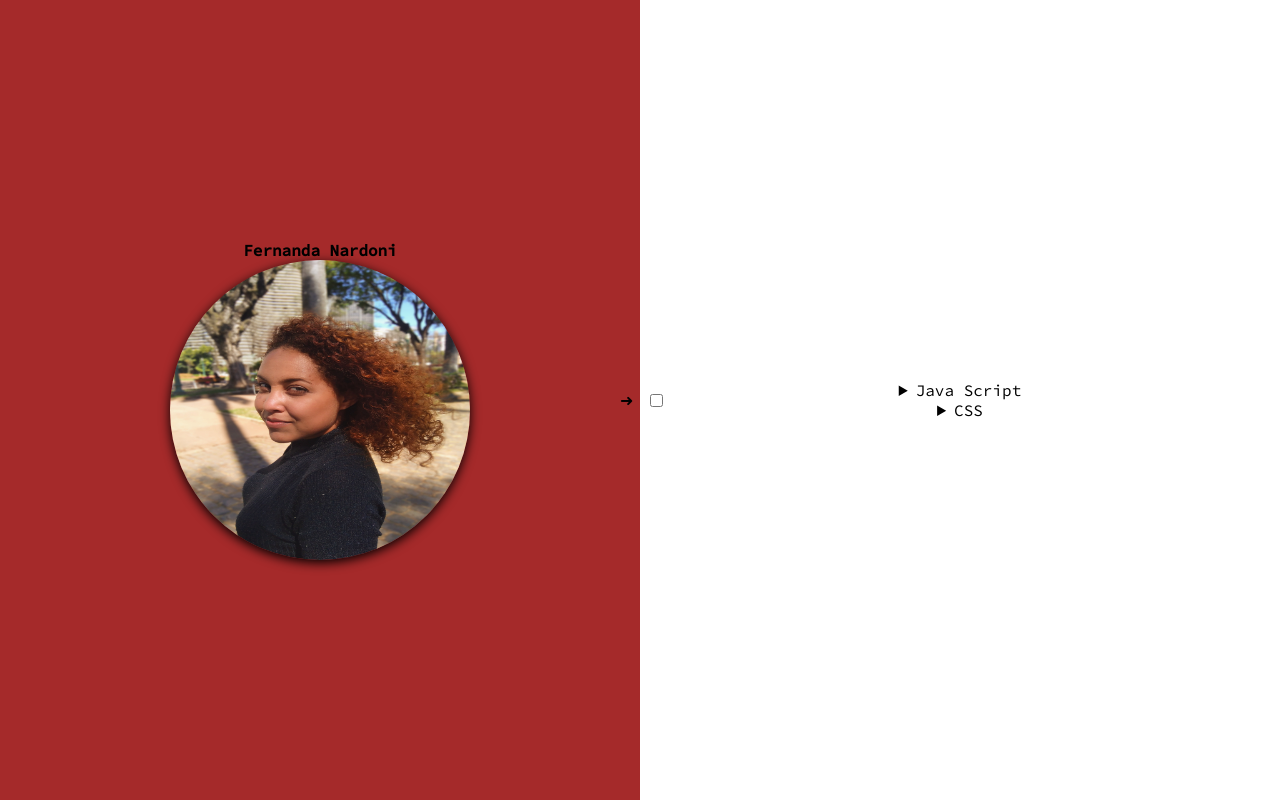
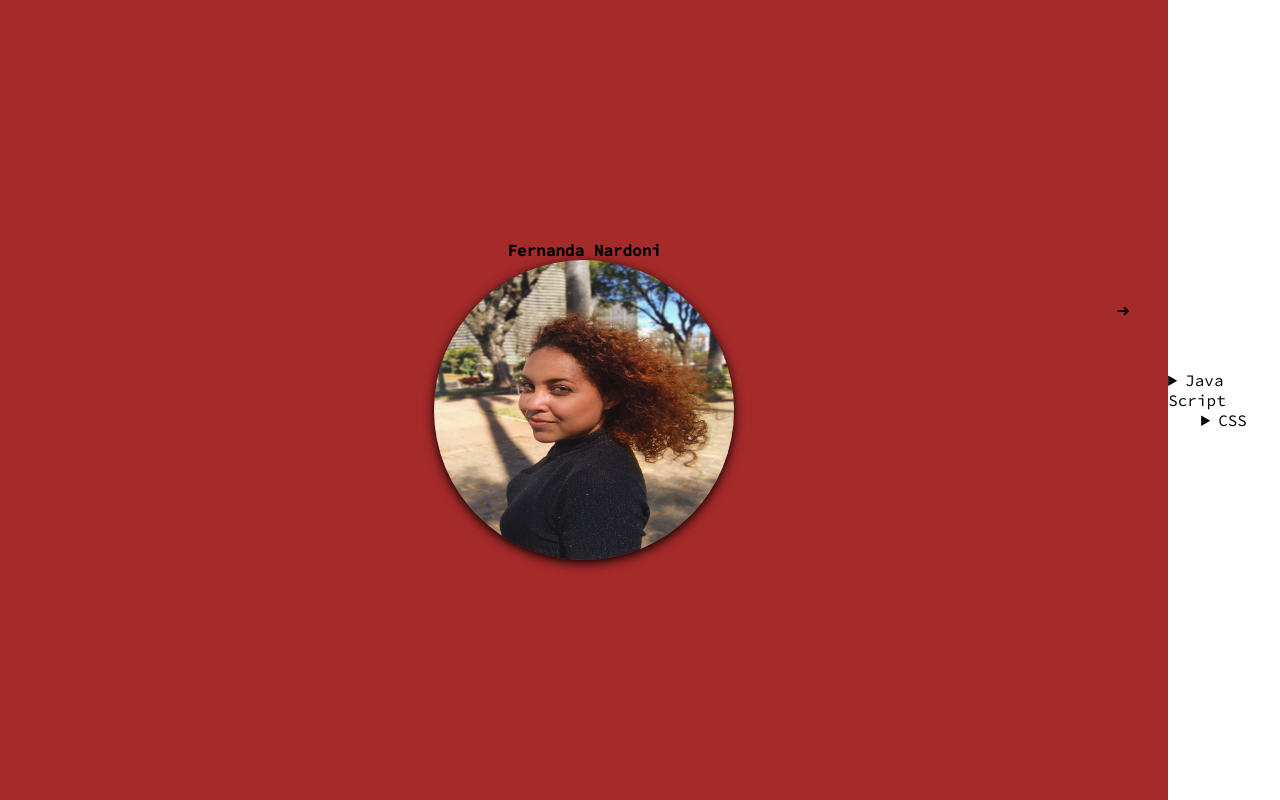
Before and after one commit to fernandanardoni/git-class, a plain HTML site: page index.html in a window 1280 px wide. Drawn offline with Linux system fonts and the light colour scheme.

Commit message:
working with toggling

```diff
--- a/index.html
+++ b/index.html
@@ -1,5 +1,6 @@
 <!DOCTYPE html>
 <html lang="en">
+
 <head>
     <meta charset="UTF-8">
     <meta http-equiv="X-UA-Compatible" content="IE=edge">
@@ -7,13 +8,16 @@
     <link rel="stylesheet" href="./style.css">
     <title>Fernanda Nardoni | Portifólio </title>
 </head>
+
 <body>
+    <input type="checkbox" name="toggle-arrow" id="toggle-arrow">
+    <label for="toggle-arrow">&#10140</label>
+
     <div class="presentation">
         <strong>Fernanda Nardoni</strong>
         <img src="./img/profile.jpeg" alt="profile">
-        <label for="toggle-arrow">&#10140</label>
-        <input type="checkbox" name="toggle-arrow" id="toggle-arrow">
     </div>
+
     <div class="features">
         <details>
             <summary>Java Script</summary>
@@ -29,4 +33,5 @@
 
     </div>
 </body>
+
 </html>
--- a/style.css
+++ b/style.css
@@ -13,9 +13,27 @@ html, body {
     font-family: 'Source Code Pro', sans-serif;
 }
 
+input {
+    display: none;
+}
+
+input, label {
+    position: fixed;
+    right: 150px;
+    top: 300px
+}
+
+input:checked~label {
+    left: 640px;
+}
+
+input:checked~.presentation {
+    width: 50%;
+}
+
 .presentation {
     height: 100%;
-    width: 50%;
+    width: 100%;
     display: flex;
     flex-direction: column;
     align-items: center;
@@ -31,19 +49,10 @@ html, body {
     box-shadow: 0px 3px 11px 0px #000000;
 }
 
-.presentation label {
-    left: 620px;
-}
-
-.presentation input, label {
-    position: fixed;
-    left: 650px;
-    align-self: flex-end;
-}
 
 .features {
     display: flex;
-    width: 50%;
+
     flex-direction: column;
     align-items: center;
     justify-content: center;
```
